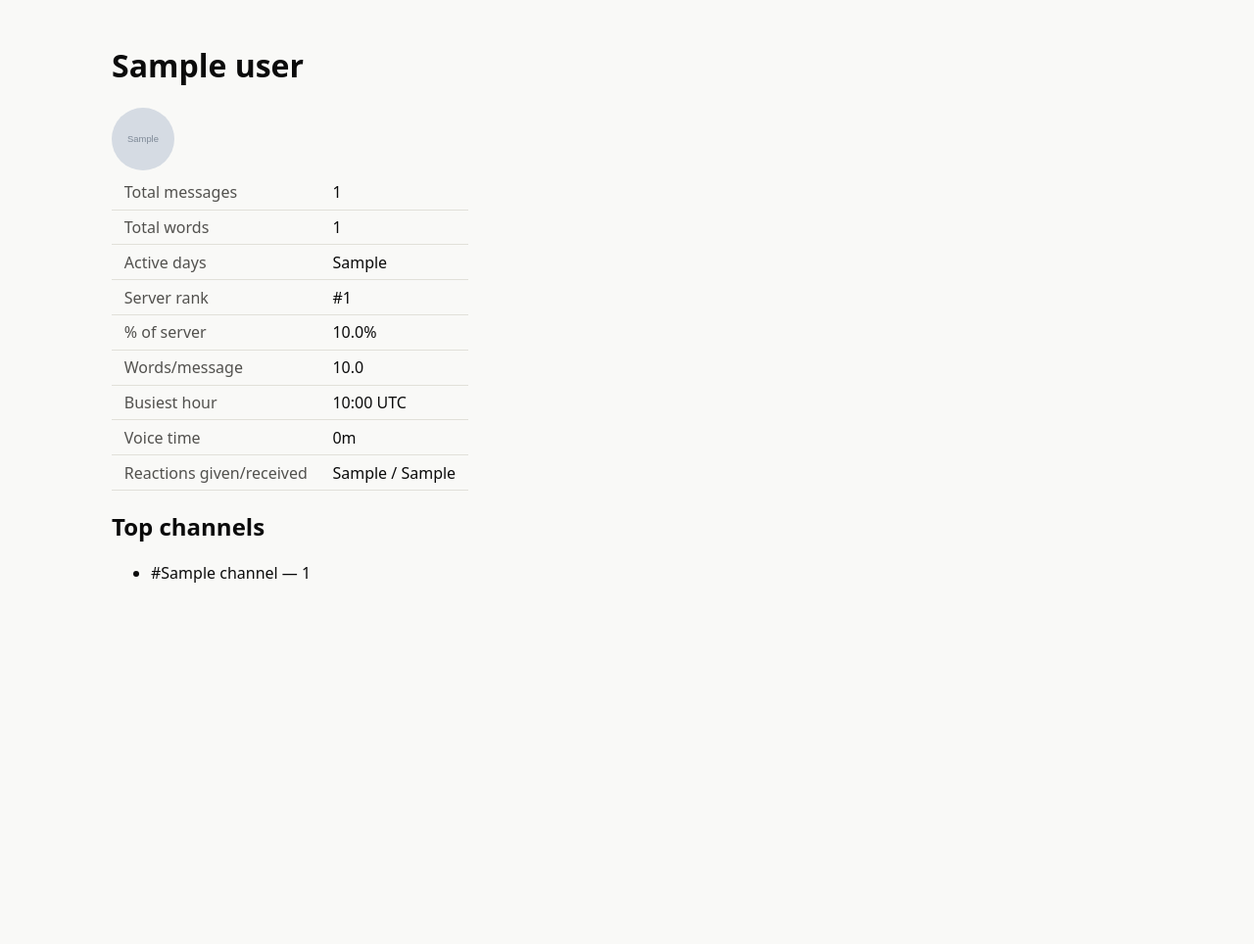
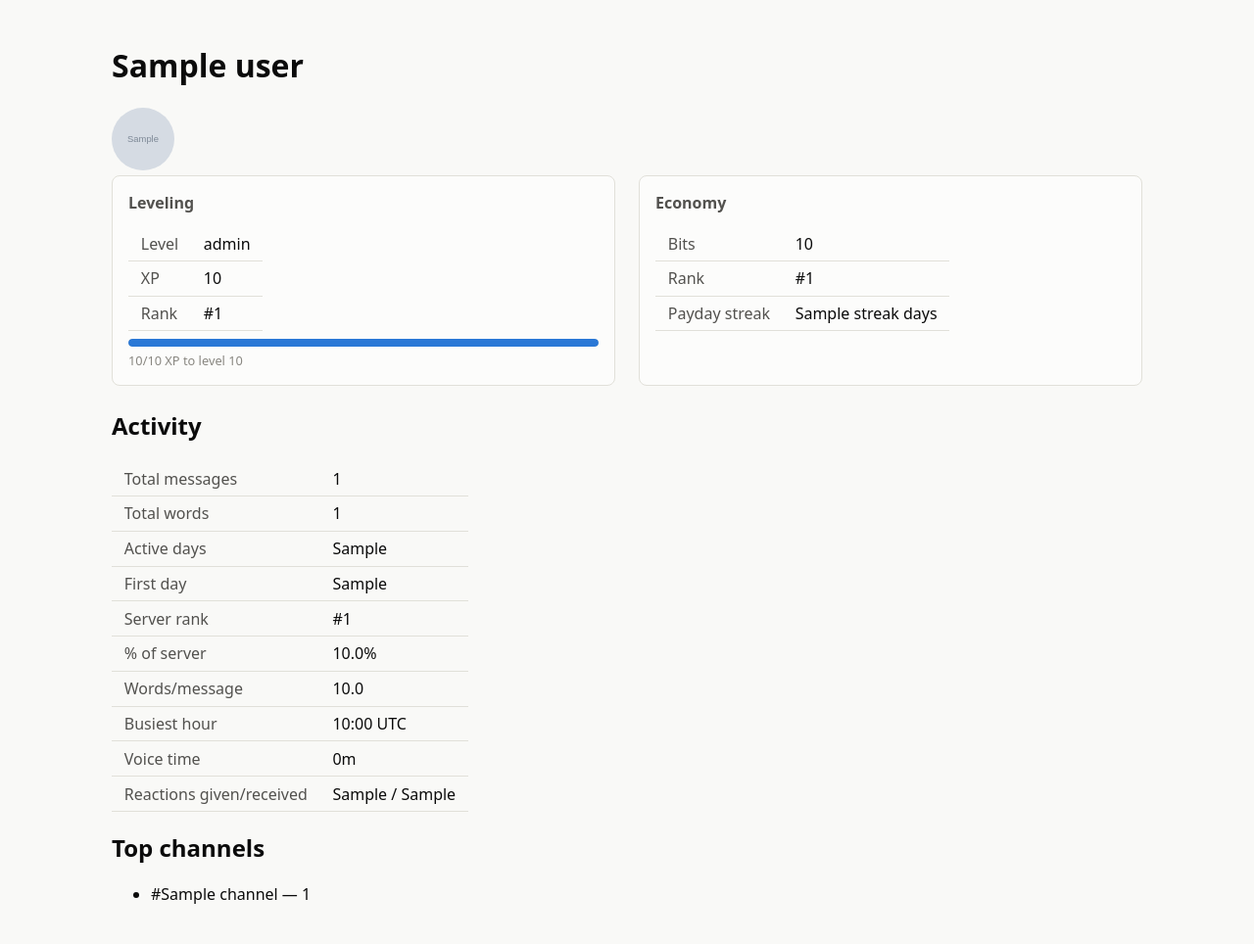
Before and after one commit to Bakasilisk/Kurisu-web, a FastAPI app: template app/templates/member.html in a window 1280 px wide. Shown: the part 47-1011 px from the top of the page at 98% size. Before the commit the page ends 642 px from the top, so only its background shows below. Run offline with FastAPI, Linux system fonts and the light colour scheme; the template is opened without the code that fills it: most values are stand-ins (such as "Sample title", 1, 10 or a date in 2020); grey boxes marked "Sample" are stand-in pictures; parts of the project's set-up code (start-up, migrations or seed data) failed here and were passed over.

Commit message:
Render fetched-but-dropped fields: member leveling/economy, dashboard first_day/trend, activity+growth captions

```diff
--- a/app/main.py
+++ b/app/main.py
@@ -359,9 +359,11 @@ async def member_profile(request: Request, gid: str, uid: str):
     except BotAPIError:
         raise HTTPException(status_code=404, detail="member not found")
     guild = await _guild_meta(bot_api, gid)
+    level_progress = _level_progress(profile["leveling"]["xp"], profile["leveling"]["level"])
     return templates.TemplateResponse(
         request, "member.html",
-        {"user": request.session.get("user"), "guild": guild, "profile": profile},
+        {"user": request.session.get("user"), "guild": guild, "profile": profile,
+         "level_progress": level_progress},
     )
 
 
--- a/app/static/js/dashboard.js
+++ b/app/static/js/dashboard.js
@@ -87,6 +87,8 @@ function renderGrowthChart(growth) {
       },
     },
   });
+  const caption = document.getElementById("growth-caption");
+  if (caption) caption.textContent = `${growth.messages.toLocaleString()} messages this period`;
 }
 
 function hexToRgb(hex) {
@@ -113,7 +115,9 @@ function sequentialColor(t) {
   return `rgb(${rgb[0]}, ${rgb[1]}, ${rgb[2]})`;
 }
 
-function renderHeatmap(container, grid, weekdayLabels) {
+function renderHeatmap(container, activity) {
+  const grid = activity.grid;
+  const weekdayLabels = activity.weekday_labels;
   const vmax = Math.max(1, ...grid.flat());
   let html = "<table class='heatmap'><thead><tr><th></th>";
   for (let h = 0; h < 24; h++) html += `<th>${h}</th>`;
@@ -129,6 +133,14 @@ function renderHeatmap(container, grid, weekdayLabels) {
   }
   html += "</tbody></table>";
   container.innerHTML = html;
+
+  const caption = document.getElementById("activity-caption");
+  if (caption) {
+    // Peak fields are 0 (not null) when there's no activity — gate on total.
+    caption.textContent = activity.total
+      ? `Peak: ${weekdayLabels[activity.peak_weekday]} ${String(activity.peak_hour).padStart(2, "0")}:00 · ${activity.total.toLocaleString()} messages`
+      : "No activity in this period";
+  }
 }
 
 // Ranked lists are truncated server-side (the bot API's `limit` param) so a
@@ -156,7 +168,7 @@ async function loadDashboardData(gid, period) {
   );
 
   renderGrowthChart(growth);
-  renderHeatmap(document.getElementById("activity-heatmap"), activity.grid, activity.weekday_labels);
+  renderHeatmap(document.getElementById("activity-heatmap"), activity);
 }
 
 function initDashboard(gid) {
--- a/app/templates/dashboard.html
+++ b/app/templates/dashboard.html
@@ -10,7 +10,8 @@
   <div class="card"><span class="label">Avg/day</span><span class="value">{{ "%.1f"|format(overview.avg_day) }}</span></div>
   <div class="card"><span class="label">Reactions</span><span class="value">{{ "{:,}".format(overview.reactions) }}</span></div>
   <div class="card"><span class="label">Voice time</span><span class="value" data-seconds="{{ overview.voice_seconds }}"></span></div>
-  <div class="card"><span class="label">Trend (30d)</span><span class="value">{{ overview.trend.text }}</span></div>
+  <div class="card"><span class="label">First activity</span><span class="value">{{ overview.first_day or "—" }}</span></div>
+  <div class="card" title="{{ overview.trend.recent }} msgs recent 30d vs {{ overview.trend.prior }} prior{{ (' (%+.1f%%)'|format(overview.trend.pct)) if overview.trend.pct is not none else '' }}"><span class="label">Trend (30d)</span><span class="value">{{ overview.trend.text }}</span></div>
 </section>
 
 <section class="period-selector">
@@ -28,12 +29,13 @@
   <div class="chart-box"><h2>Top posters</h2><canvas id="chart-top"></canvas></div>
   <div class="chart-box"><h2>Busiest channels</h2><canvas id="chart-channels"></canvas></div>
   <div class="chart-box"><h2>Voice leaderboard</h2><canvas id="chart-voice"></canvas></div>
-  <div class="chart-box"><h2>Growth</h2><canvas id="chart-growth"></canvas></div>
+  <div class="chart-box"><h2>Growth</h2><canvas id="chart-growth"></canvas><p class="progress-label" id="growth-caption"></p></div>
 </section>
 
 <section class="activity">
   <h2>Activity (hour × weekday)</h2>
   <div id="activity-heatmap"></div>
+  <p class="progress-label" id="activity-caption"></p>
 </section>
 
 <section class="links">
--- a/app/templates/member.html
+++ b/app/templates/member.html
@@ -3,10 +3,45 @@
 {% block content %}
 <h1>{{ profile.user.name }}</h1>
 {% if profile.user.avatar %}<img src="{{ profile.user.avatar }}" class="avatar" alt="">{% endif %}
+
+<section class="charts">
+  <div class="chart-box">
+    <h2>Leveling</h2>
+    {% if profile.leveling.xp or profile.leveling.rank %}
+    <table class="stat-table">
+      <tr><th>Level</th><td>{{ profile.leveling.level }}</td></tr>
+      <tr><th>XP</th><td>{{ "{:,}".format(profile.leveling.xp) }}</td></tr>
+      <tr><th>Rank</th><td>{{ ("#" ~ profile.leveling.rank) if profile.leveling.rank else "Unranked" }}</td></tr>
+    </table>
+    {% if level_progress %}
+    <div class="progress"><div class="progress-fill" style="width: {{ level_progress.pct }}%"></div></div>
+    <p class="progress-label">{{ "{:,}".format(level_progress.into) }}/{{ "{:,}".format(level_progress.span) }} XP to level {{ profile.leveling.level + 1 }}</p>
+    {% endif %}
+    {% else %}
+    <p class="empty">No XP yet.</p>
+    {% endif %}
+  </div>
+
+  <div class="chart-box">
+    <h2>Economy</h2>
+    {% if profile.economy.bits or profile.economy.rank %}
+    <table class="stat-table">
+      <tr><th>Bits</th><td>{{ "{:,}".format(profile.economy.bits) }}</td></tr>
+      <tr><th>Rank</th><td>{{ ("#" ~ profile.economy.rank) if profile.economy.rank else "Unranked" }}</td></tr>
+      <tr><th>Payday streak</th><td>{{ (profile.economy.streak ~ " days") if profile.economy.streak else "—" }}</td></tr>
+    </table>
+    {% else %}
+    <p class="empty">No bits yet.</p>
+    {% endif %}
+  </div>
+</section>
+
+<h2>Activity</h2>
 <table class="stat-table">
   <tr><th>Total messages</th><td>{{ "{:,}".format(profile.total_messages) }}</td></tr>
   <tr><th>Total words</th><td>{{ "{:,}".format(profile.total_words) }}</td></tr>
   <tr><th>Active days</th><td>{{ profile.active_days }}</td></tr>
+  <tr><th>First day</th><td>{{ profile.first_day or "—" }}</td></tr>
   <tr><th>Server rank</th><td>{{ ("#" ~ profile.server_rank) if profile.server_rank else "Unranked" }}</td></tr>
   <tr><th>% of server</th><td>{{ "%.1f"|format(profile.pct_of_server) }}%</td></tr>
   <tr><th>Words/message</th><td>{{ "%.1f"|format(profile.words_per_msg) }}</td></tr>
```
